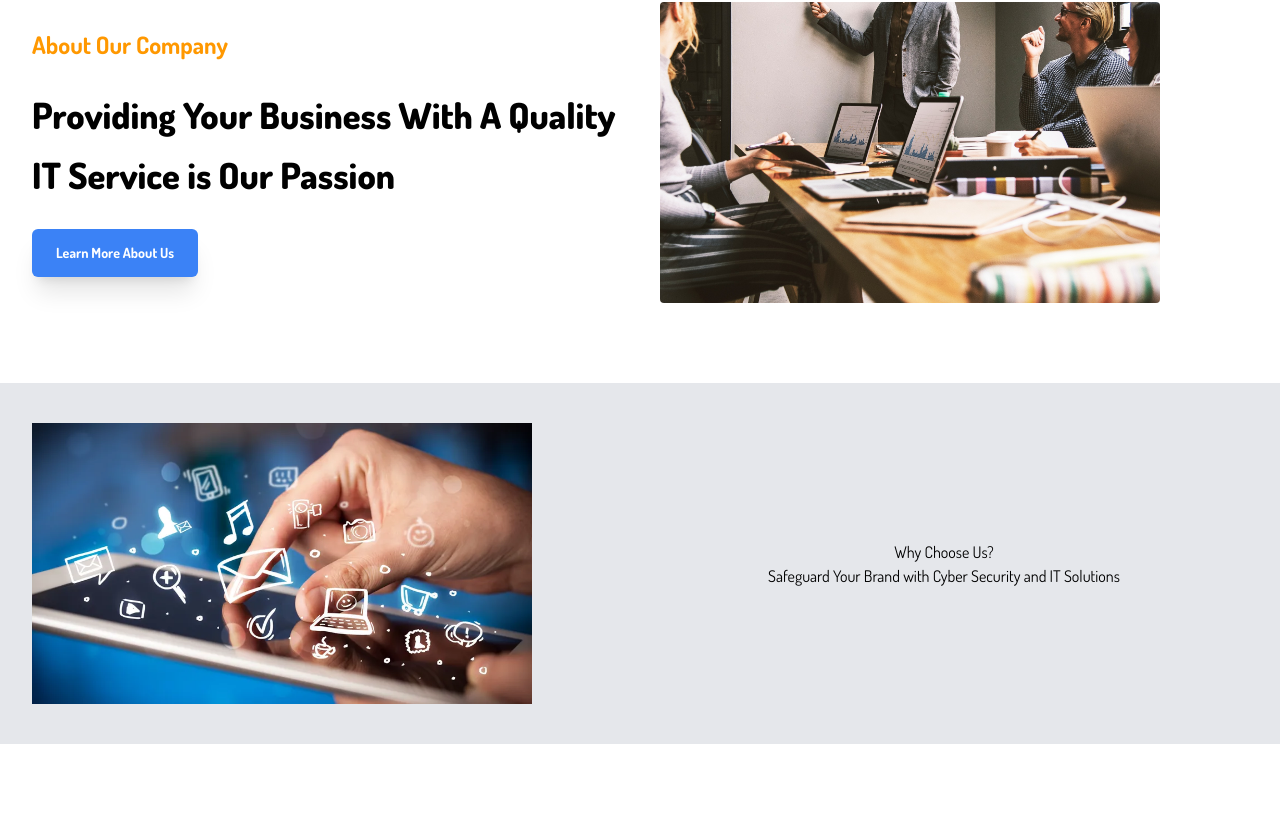
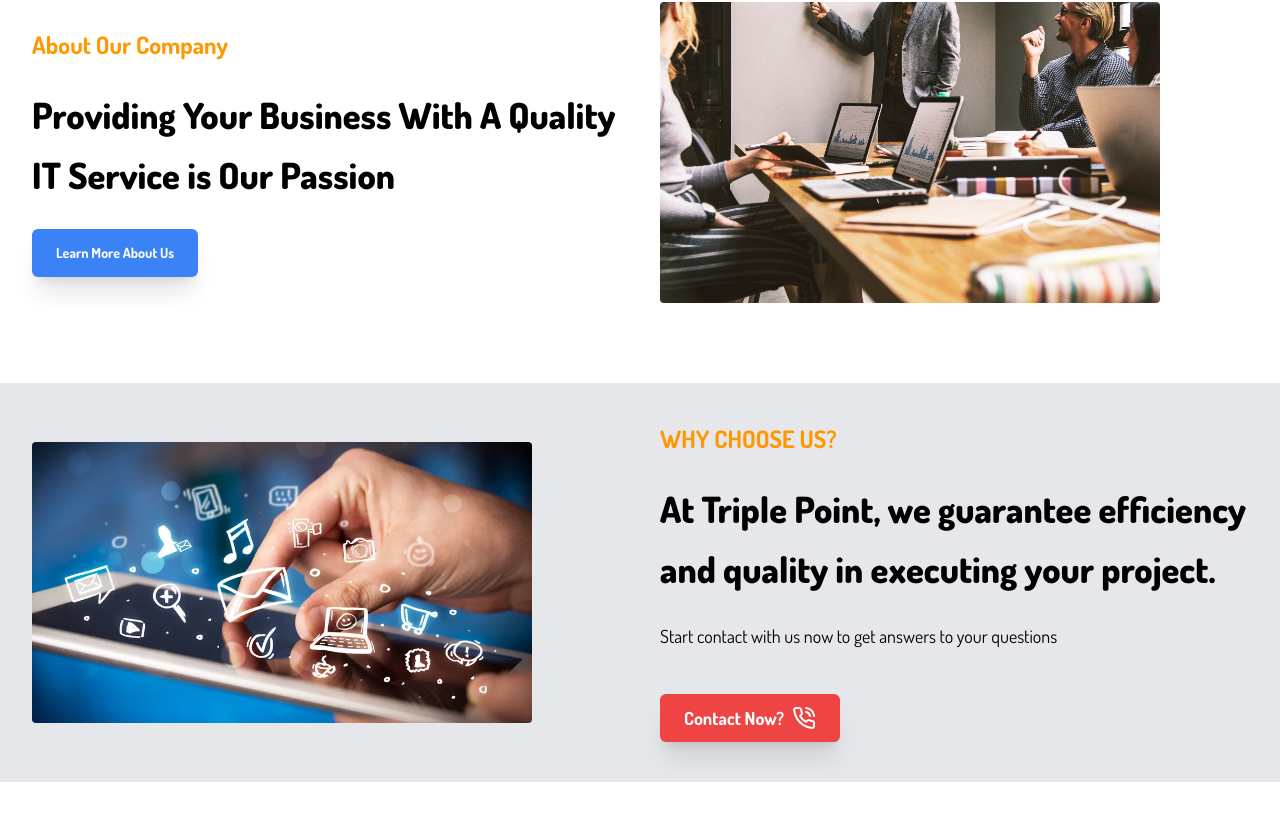
Before and after one commit to ahmedmangood/triple-point, a Next.js app: page /en in a window 1280 px wide. Shown: the part 1808-2628 px from the top of the page. Before the commit the page ends 2592 px from the top, so only its background shows below. Built offline with nearby package versions, Linux system fonts and the light colour scheme.

Commit message:
create overviewo section

```diff
--- a/app/[locale]/projects/page.tsx
+++ b/app/[locale]/projects/page.tsx
@@ -1,7 +1,9 @@
-import React from "react";
-
 function Projects() {
-  return <div>Projects</div>;
+  return (
+    <main className="bg-blue-500 mt-52 h-full">
+      <h1>Projects</h1>
+    </main>
+  );
 }
 
 export default Projects;
--- /dev/null
+++ b/components/Benefits.tsx
@@ -0,0 +1,26 @@
+import { useTranslations } from "next-intl";
+import React from "react";
+
+function Benefits() {
+  const t = useTranslations("benefits");
+  return (
+    <section>
+      <div className="w-full flex items-start justify-around">
+        <ul className="animate-pulse text-[17px] font-semibold text-purple-900 space-y-2">
+          <li>{t("viewOne")}</li>
+          <li>{t("viewTwo")}</li>
+          <li>{t("viewThree")}</li>
+          <li>{t("viewFour")}</li>
+        </ul>
+        <ul className="animate-pulse text-[17px] font-semibold text-purple-900 space-y-2">
+          <li className="">{t("viewFive")}</li>
+          <li>{t("viewSix")}</li>
+          <li>{t("viewSeven")}</li>
+          <li>{t("viewEight")}</li>
+        </ul>
+      </div>
+    </section>
+  );
+}
+
+export default Benefits;
--- a/components/Hero.tsx
+++ b/components/Hero.tsx
@@ -6,7 +6,10 @@
     <section className="bg-[url('/photos/hero2.jpg')] saturate-200 bg-no-repeat bg-center bg-cover h-screen relative">
       <div className="text-white absolute top-[50%] left-[50%] translate-x-[-50%] translate-y-[-50%] w-full">
         <div className="m-auto p-10 bg-gradient-to-r from-[#091e397c] to-[#002049c0]">
-          <h1 data-aos="zoom-in-up" className="text-[50px] font-bold uppercase">
+          <h1
+            data-aos="zoom-in-up"
+            className="text-[30px] text-center md:text-[50px] font-bold uppercase"
+          >
             {t("title")}
           </h1>
           <p data-aos="zoom-in-up" className="text-2xl">
--- a/components/NavBar.tsx
+++ b/components/NavBar.tsx
@@ -12,6 +12,7 @@
 } from "@/components/ui/dropdown-menu";
 import { Button } from "./ui/button";
 import LocaleSwitcher from "./localeSwitcher";
+import { useEffect } from "react";
 
 function NavBar() {
   const pathName = usePathname();
@@ -39,6 +40,9 @@
     },
   ];
 
+  useEffect(() => {
+    console.log(pathName);
+  }, []);
   return (
     <nav className=" text-white fixed w-full top-[0px] z-10 bg-gradient-to-r from-[#053a7f] to-[#002049] shadow-2xl border-b-2 border-gray-300 ">
       <div className="container">
@@ -66,8 +70,8 @@
                     <NextLink
                       href={link.path}
                       passHref
-                      className={`text-white text-[18px] hover:text-accent-foreground transition-colors ${
-                        pathName === link.path ? "text-accent-foreground" : ""
+                      className={`text-white rtl:text-[14px] text-[20px] font-semibold hover:text-gray-400 transition-colors ${
+                        pathName === link.path ? "text-gray-400" : ""
                       }`}
                     >
                       {link.name}
--- a/components/OverviewSection.tsx
+++ b/components/OverviewSection.tsx
@@ -1,21 +1,45 @@
 import Image from "next/image";
 import React from "react";
+import { Button } from "./ui/button";
+import Link from "next/link";
+import { useTranslations } from "next-intl";
+import { PhoneCall } from "lucide-react";
 
 function OverviewSection() {
+  const t = useTranslations("OverviewSection");
   return (
-    <section className="bg-gray-200 my-10 py-10">
+    <section className="py-10 my-10 bg-gray-200">
       <div className="container">
-        <div className="flex flex-col-reverse lg:flex-row-reverse items-center justify-center">
-          <div className="w-[50%]">
-            <h6>Why Choose Us?</h6>
-            <p>Safeguard Your Brand with Cyber Security and IT Solutions</p>
+        <div className="flex flex-col lg:flex-row-reverse items-center justify-center gap-10">
+          <div className="w-full lg:w-[50%] flex flex-col items-start justify-center gap-6">
+            <h2 className="font-bold text-2xl text-yellowColor">
+              {t("headingOne")}
+            </h2>
+            <p className="text-4xl font-extrabold text-start leading-[60px]">
+              {t("headingTwo")}
+            </p>
+            <span className="text-[18px]">{t("contactSlug")}</span>
+            <Button
+              asChild
+              className="bg-red-500 hover:bg-red-400 hover:no-underline font-bold p-6 shadow-xl mt-5 flex items-center justify-center gap-2"
+              variant={"link"}
+            >
+              <Link
+                href={"/contact"}
+                className="text-white no-underline text-[17px] ltr:text-[18px]"
+              >
+                {t("contactBtn")}
+                <PhoneCall />
+              </Link>
+            </Button>
           </div>
-          <div className="w-[50%]">
+          <div className="w-full lg:w-[50%]">
             <Image
-              src={"/photos/overview.jpg"}
-              alt="overview"
+              src="/photos/overview.jpg"
+              alt="about"
               width={500}
               height={500}
+              className="rounded"
             />
           </div>
         </div>
--- a/components/navigation.ts
+++ b/components/navigation.ts
@@ -25,7 +25,7 @@
     en: "/services",
     ar: "/services",
   },
-  projects: {
+  "/projects": {
     en: "/projects",
     ar: "/projects",
   },
--- a/components/servicesSection.tsx
+++ b/components/servicesSection.tsx
@@ -28,7 +28,7 @@
     {
       id: 2,
       title: t2("serviceTwo-title"),
-      icon: <TbLockAccess className="text-[50px] text-[#ff561d] mb-5" />,
+      icon: <TbLockAccess className="text-[50px] text-[#ff561d] mb-5 " />,
       description: t2("serviceTwo-desc"),
       path: "#",
     },
--- a/messages/ar.json
+++ b/messages/ar.json
@@ -63,5 +63,21 @@
     "headingOne": "حول شركتنا",
     "headingTwo": "شغفنا هو تقديم خدمة تكنولوجيا المعلومات بكفاءة وجودة عالية لشركتك",
     "learnBtn": "اعرف المزيد حول شركتنا"
+  },
+  "OverviewSection": {
+    "headingOne": "لماذا تربيل بوينت؟",
+    "headingTwo": " في تريبل بوينت ستضمن الكفاءة و الجودة في تنفيذ مشروعك ",
+    "contactSlug": " ابدأ في التواصل معنا الان للحصول على اجابات لاستفساراتك",
+    "contactBtn": "تواصل الان"
+  },
+  "benefits": {
+    "viewOne": "الخبرة",
+    "viewTwo": "الابتكار",
+    "viewThree": "الجودة",
+    "viewFour": "التعاون",
+    "viewFive": "الكفاءة",
+    "viewSix": "المرونة",
+    "viewSeven": "الشفافية",
+    "viewEight": "أسعار تنافسية"
   }
 }
--- a/messages/en.json
+++ b/messages/en.json
@@ -63,5 +63,21 @@
     "headingOne": "About Our Company",
     "headingTwo": "Providing Your Business With A Quality IT Service is Our Passion",
     "learnBtn": "Learn More About Us"
+  },
+  "OverviewSection": {
+    "headingOne": "WHY CHOOSE US?",
+    "headingTwo": "At Triple Point, we guarantee efficiency and quality in executing your project. ",
+    "contactSlug": "Start contact with us now to get answers to your questions",
+    "contactBtn": "Contact Now?"
+  },
+  "benefits": {
+    "viewOne": "Expertise",
+    "viewTwo": "Innovation",
+    "viewThree": "Quality",
+    "viewFour": "Collaboration",
+    "viewFive": "Efficiency",
+    "viewSix": "Flexibility",
+    "viewSeven": "Transparency",
+    "viewEight": "Competitive pricing"
   }
 }
```
